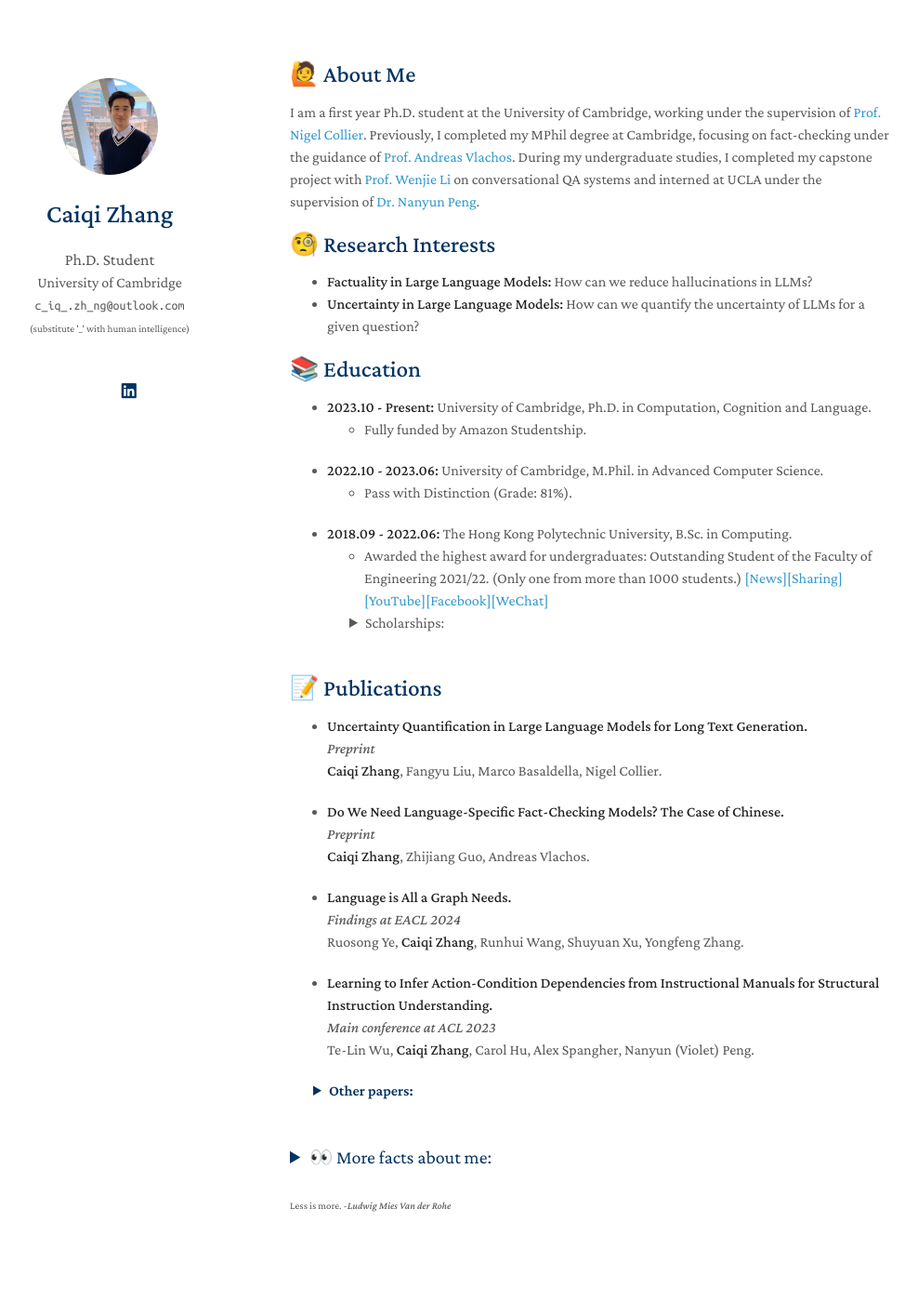
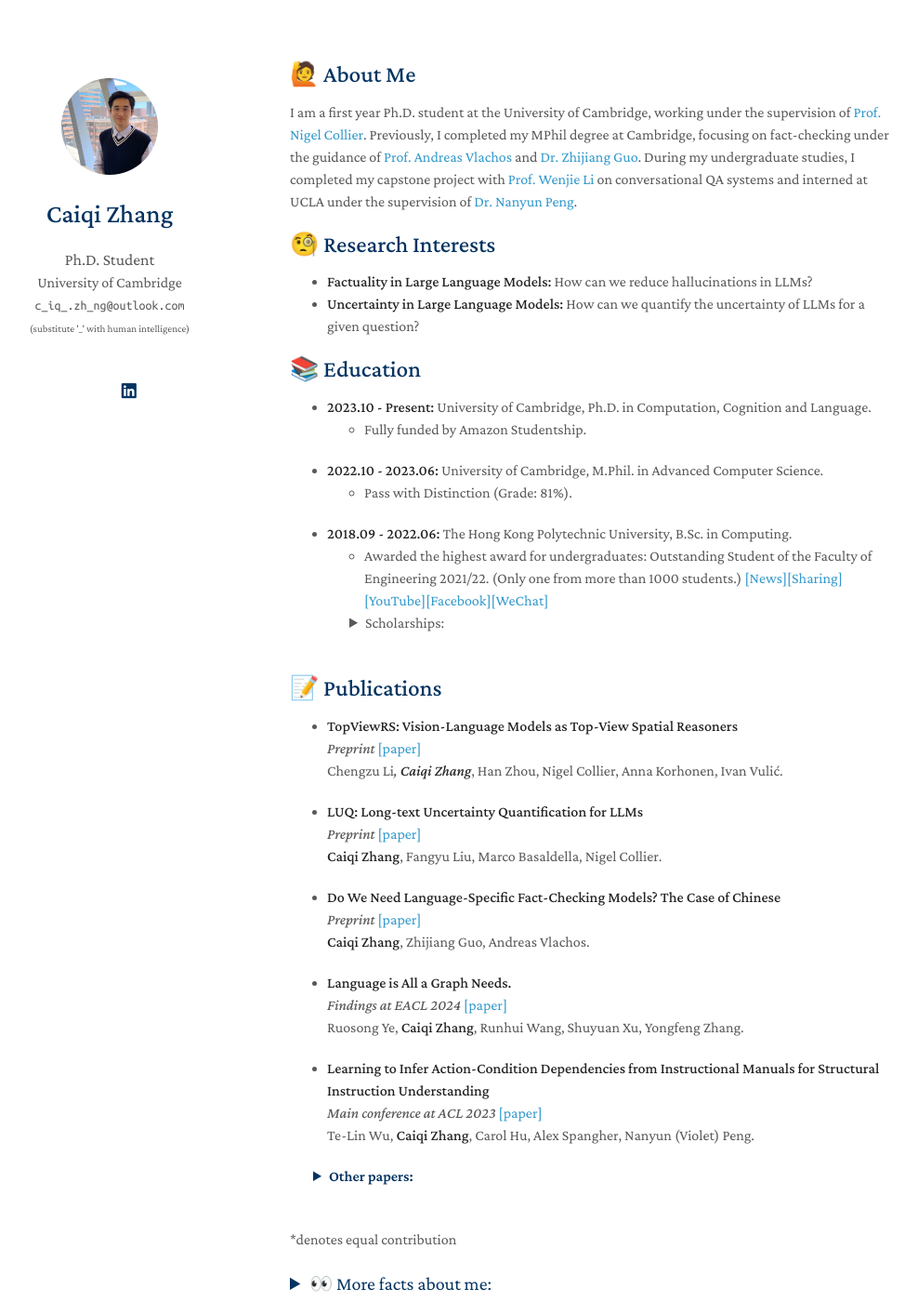
Before and after one commit to caiqizh/caiqizh.github.io, a Jekyll site: the page built from index.md, in a window 1280 px wide and 1400 px high. Shown: the whole window at 93% size, without its empty margins (158-1146 px from the left). Built offline with Jekyll 4.4.1, drawn with Linux system fonts in a browser that asks for light colours; nearby versions of some CDN libraries; a style sheet for code colours, icons or effects is not loaded; our own code applies the rules of GitHub Pages for plain Markdown files.

Commit message:
updated the papers with link

```diff
--- a/index.md
+++ b/index.md
@@ -4,7 +4,7 @@ layout: homepage
 
 ## &#x1F64B; About Me
 
-I am a first year Ph.D. student at the University of Cambridge, working under the supervision of [Prof. Nigel Collier](https://sites.google.com/site/nhcollier/home). Previously, I completed my MPhil degree at Cambridge, focusing on fact-checking under the guidance of [Prof. Andreas Vlachos](https://andreasvlachos.github.io/). During my undergraduate studies, I completed my capstone project with [Prof. Wenjie Li](https://www4.comp.polyu.edu.hk/~cswjli/) on conversational QA systems and interned at UCLA under the supervision of [Dr. Nanyun Peng](https://vnpeng.net/).
+I am a first year Ph.D. student at the University of Cambridge, working under the supervision of [Prof. Nigel Collier](https://sites.google.com/site/nhcollier/home). Previously, I completed my MPhil degree at Cambridge, focusing on fact-checking under the guidance of [Prof. Andreas Vlachos](https://andreasvlachos.github.io/) and [Dr. Zhijiang Guo](https://cartus.github.io/). During my undergraduate studies, I completed my capstone project with [Prof. Wenjie Li](https://www4.comp.polyu.edu.hk/~cswjli/) on conversational QA systems and interned at UCLA under the supervision of [Dr. Nanyun Peng](https://vnpeng.net/).
 
 
 ## &#x1F9D0; Research Interests
@@ -43,21 +43,24 @@ I am a first year Ph.D. student at the University of Cambridge, working under th
 <!-- {% include_relative _includes/publications.md %} -->
 
 ## &#x1F4DD; Publications
+- **TopViewRS: Vision-Language Models as Top-View Spatial Reasoners**
+  _Preprint_ [[paper]](https://arxiv.org/abs/2406.02537)
+  Chengzu Li*, **Caiqi Zhang***, Han Zhou, Nigel Collier, Anna Korhonen, Ivan Vulić.
 
-- **Uncertainty Quantification in Large Language Models for Long Text Generation.**
-  _Preprint_
+- **LUQ: Long-text Uncertainty Quantification for LLMs**
+  _Preprint_ [[paper]](https://arxiv.org/abs/2403.20279)
   **Caiqi Zhang**, Fangyu Liu, Marco Basaldella, Nigel Collier.
 
-- **Do We Need Language-Specific Fact-Checking Models? The Case of Chinese.**
-  _Preprint_
+- **Do We Need Language-Specific Fact-Checking Models? The Case of Chinese**
+  _Preprint_ [[paper]](https://arxiv.org/abs/2401.15498)
   **Caiqi Zhang**, Zhijiang Guo, Andreas Vlachos.
 
 - **Language is All a Graph Needs.**
-  _Findings at EACL 2024_
+  _Findings at EACL 2024_ [[paper]](https://aclanthology.org/2024.findings-eacl.132/)
   Ruosong Ye, **Caiqi Zhang**, Runhui Wang, Shuyuan Xu, Yongfeng Zhang.
 
-- **Learning to Infer Action-Condition Dependencies from Instructional Manuals for Structural Instruction Understanding.**
-  _Main conference at ACL 2023_
+- **Learning to Infer Action-Condition Dependencies from Instructional Manuals for Structural Instruction Understanding**
+  _Main conference at ACL 2023_ [[paper]](https://aclanthology.org/2023.acl-long.170/)
   Te-Lin Wu, **Caiqi Zhang**, Carol Hu, Alex Spangher, Nanyun (Violet) Peng.
 
 
@@ -72,6 +75,8 @@ I am a first year Ph.D. student at the University of Cambridge, working under th
 </details>
 <br>
 
+*denotes equal contribution
+
 <details>
 
 
```
Also changed, not shown: README.md, README_de.md (deleted), README_zh_Hans.md (deleted), README_zh_Hant.md (deleted).
